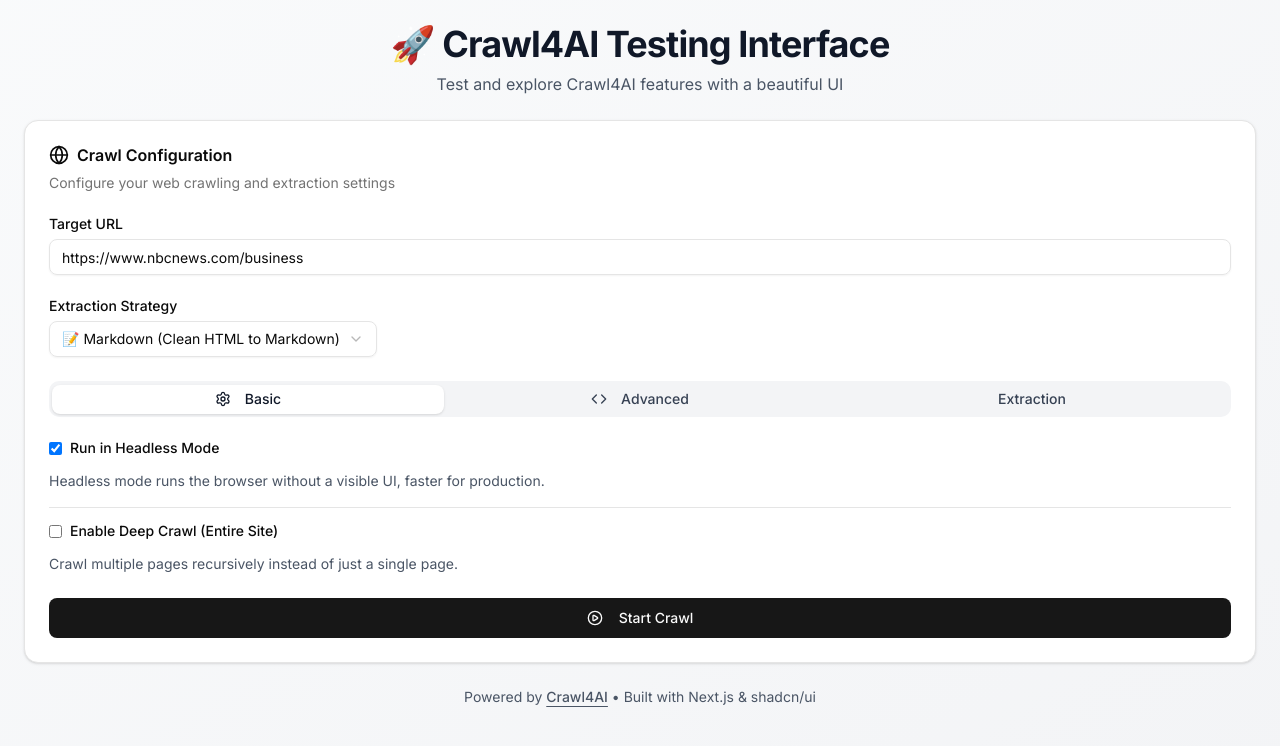
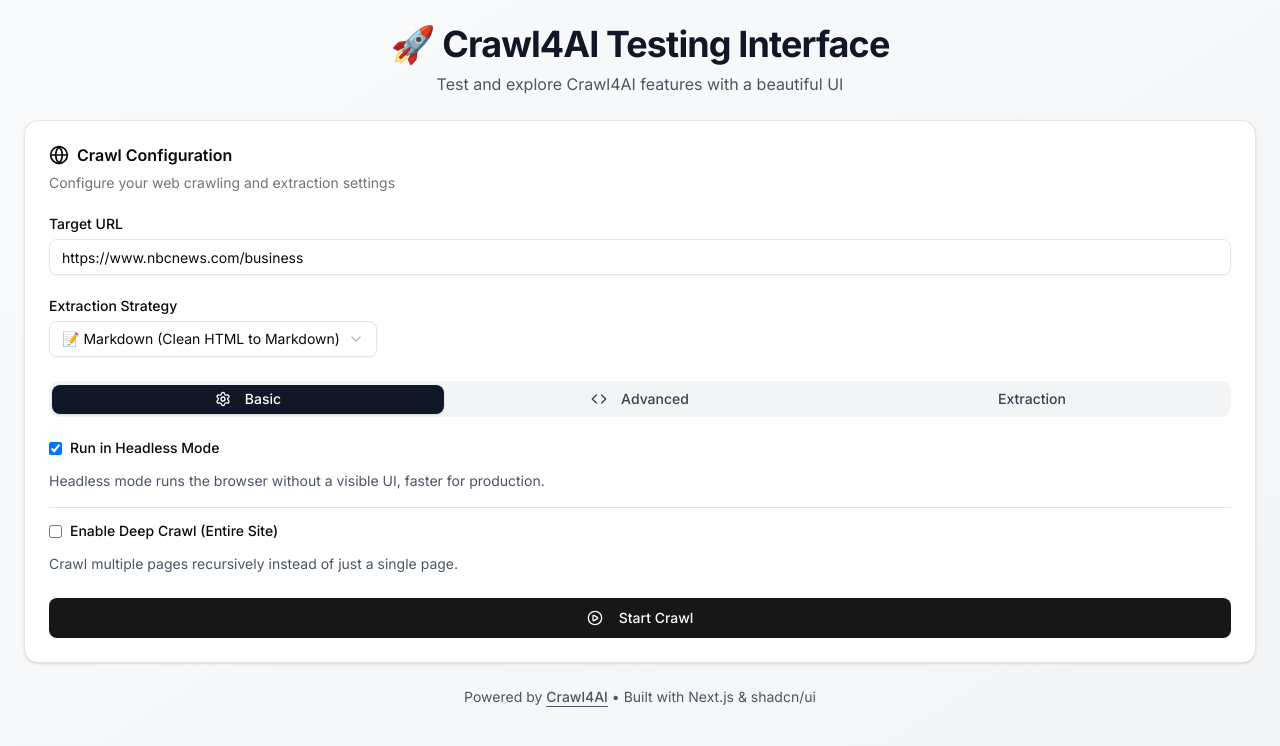
Before and after one commit to Marcussy34/localMCP-crawl4ai-RAG, a Next.js app: page / in a window 1280 px wide. Shown: the top 746 px of the page. Built offline with nearby package versions, Linux system fonts and the light colour scheme.

Commit message:
updated styling for contrast

```diff
--- a/pages/index.js
+++ b/pages/index.js
@@ -126,15 +126,24 @@ export default function Home() {
             {/* Conditional Configuration Tabs */}
             <Tabs defaultValue="basic" className="w-full">
               <TabsList className="grid w-full grid-cols-3 bg-gray-100 dark:bg-gray-800">
-                <TabsTrigger value="basic" className="text-gray-700 dark:text-gray-300 data-[state=active]:text-gray-900 dark:data-[state=active]:text-gray-50">
+                <TabsTrigger
+                  value="basic"
+                  className="text-gray-700 dark:text-gray-400 data-[state=active]:bg-gray-900 dark:data-[state=active]:bg-gray-100 data-[state=active]:text-white dark:data-[state=active]:text-gray-900"
+                >
                   <Settings className="w-4 h-4 mr-2" />
                   Basic
                 </TabsTrigger>
-                <TabsTrigger value="advanced" className="text-gray-700 dark:text-gray-300 data-[state=active]:text-gray-900 dark:data-[state=active]:text-gray-50">
+                <TabsTrigger
+                  value="advanced"
+                  className="text-gray-700 dark:text-gray-400 data-[state=active]:bg-gray-900 dark:data-[state=active]:bg-gray-100 data-[state=active]:text-white dark:data-[state=active]:text-gray-900"
+                >
                   <Code className="w-4 h-4 mr-2" />
                   Advanced
                 </TabsTrigger>
-                <TabsTrigger value="extraction" className="text-gray-700 dark:text-gray-300 data-[state=active]:text-gray-900 dark:data-[state=active]:text-gray-50">
+                <TabsTrigger
+                  value="extraction"
+                  className="text-gray-700 dark:text-gray-400 data-[state=active]:bg-gray-900 dark:data-[state=active]:bg-gray-100 data-[state=active]:text-white dark:data-[state=active]:text-gray-900"
+                >
                   Extraction
                 </TabsTrigger>
               </TabsList>
```
